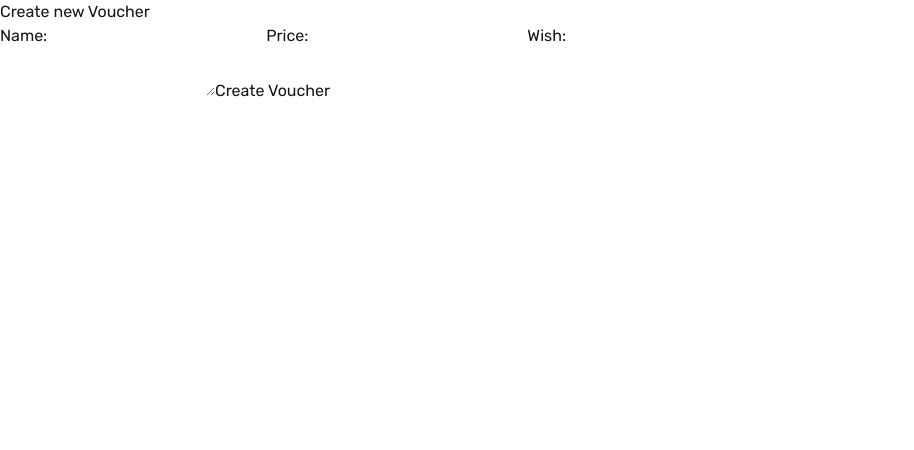
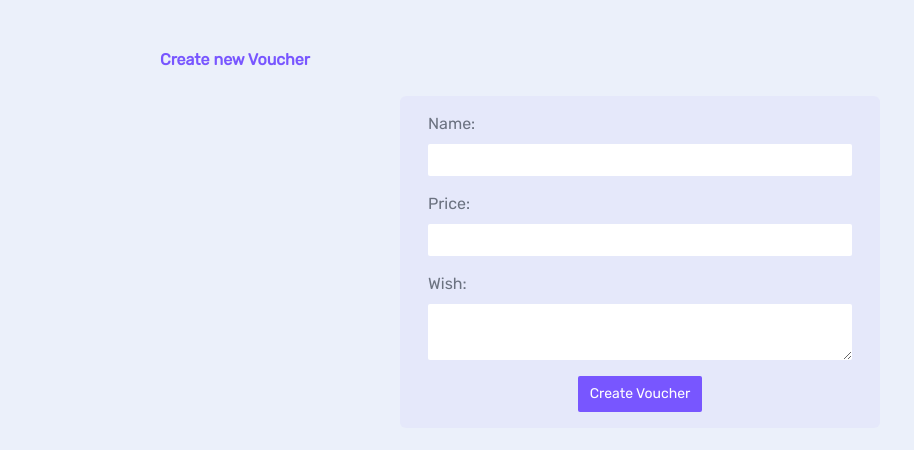
Before and after one commit to iezhkv/bi-voucher, a Next.js app: page /vouchers/create in a window 1280 px wide. Shown: the top 450 px of the page, without its empty margins (0-914 px from the left). Built offline with nearby package versions, Linux system fonts and the light colour scheme.

Commit message:
some css

```diff
--- a/app/globals.css
+++ b/app/globals.css
@@ -2,29 +2,138 @@
 @tailwind components;
 @tailwind utilities;
 
-:root {
-  --background: #ffffff;
-  --foreground: #171717;
+/* base styles */
+body {
+  background: #ebf0fa;
+  @apply text-gray-500 m-8;
+}
+h1, h2 {
+  @apply font-bold text-primary text-lg;
+}
+main {
+  @apply max-w-5xl my-12 mx-auto px-8;
+}
+main > h2 {
+  @apply mb-4 pb-2 text-base ;
+}
+p > a {
+  @apply text-primary underline;
 }
 
-@media (prefers-color-scheme: dark) {
-  :root {
-    --background: #00012c;
-    --foreground: #b2b2b2;
-  }
+/* nav styles */
+nav {
+  @apply
+    pb-4
+    border-b-2 border-gray-200
+    flex items-center gap-5
+    my-10 mx-auto
+    max-w-5xl;
+}
+nav a, nav span {
+  @apply text-gray-500;
+}
+nav a:hover {
+  @apply text-black;
+}
+main nav {
+  @apply border-0;
 }
 
-body {
-  color: var(--foreground);
-  background: var(--background);
-  font-family: Arial, Helvetica, sans-serif;
+/* button styles */
+button {
+  @apply
+    px-3 py-2
+    rounded-sm
+    flex justify-between items-center gap-2
+    text-sm;
+}
+button:hover {
+  @apply bg-opacity-90;
+}
+.btn-primary {
+  @apply bg-primary text-white;
+}
+.btn-secondary {
+  @apply bg-gray-200 text-gray-900;
 }
 
+/* form styles */
+form {
+  @apply
+    py-4 px-7
+    bg-primary
+    bg-opacity-5
+    rounded-md
+    block
+    mx-auto
+    min-w-fit w-1/4;
+}
+form label {
+  @apply block;
+}
+form input,
+form textarea,
+form select {
+  @apply
+    block
+    mt-2 my-4 px-2 py-1
+    rounded-sm w-full;
+}
+form button {
+  @apply block mx-auto;
+}
 
+/* feedback styles */
+.error {
+  @apply
+    border-2
+    border-red-500
+    bg-red-300
+    text-red-800
+    py-1 px-2
+    rounded-sm
+    block
+    max-w-fit
+    my-4 mx-auto;
+}
 
+/* card styles */
+.card {
+  @apply
+    bg-white
+    shadow-sm
+    rounded-md
+    py-3 px-4 my-4
+    relative
+    overflow-hidden;
+}
+.card h3 {
+  @apply
+    font-bold text-gray-700 text-sm
+    mb-0;
+}
+.card p {
+  @apply my-4 text-sm leading-6;
+}
 
-.russo-one-regular {
-  font-family: "Russo One", sans-serif;
-  font-weight: 100;
-  font-style: normal;
+/* pill styles */
+.pill {
+  @apply
+    py-1 px-2 mt-3
+    inline-block
+    text-xs font-semibold;
 }
+.pill.high {
+  @apply bg-red-300 text-red-600;
+}
+.pill.medium {
+  @apply bg-blue-300 text-blue-600;
+}
+.pill.low {
+  @apply bg-emerald-300 text-emerald-600;
+}
+.card .pill {
+  @apply
+    absolute bottom-0 right-0
+    rounded-tl-md;
+}
--- a/tailwind.config.js
+++ b/tailwind.config.js
@@ -1,17 +1,16 @@
 /** @type {import('tailwindcss').Config} */
 module.exports = {
     content: [
-    "./pages/**/*.{js,ts,jsx,tsx,mdx}",
-    "./components/**/*.{js,ts,jsx,tsx,mdx}",
-    "./app/**/*.{js,ts,jsx,tsx,mdx}",
+      './pages/**/*.{js,ts,jsx,tsx,mdx}',
+      './components/**/*.{js,ts,jsx,tsx,mdx}',
+      './app/**/*.{js,ts,jsx,tsx,mdx}',
     ],
     theme: {
       extend: {
         colors: {
-        background: "var(--background)",
-        foreground: "var(--foreground)",
-      },
+          primary: '#7856ff'
+        }
       },
     },
     plugins: [],
-};
+  }
```
Lines whose indentation alone changed are shown as unchanged.
